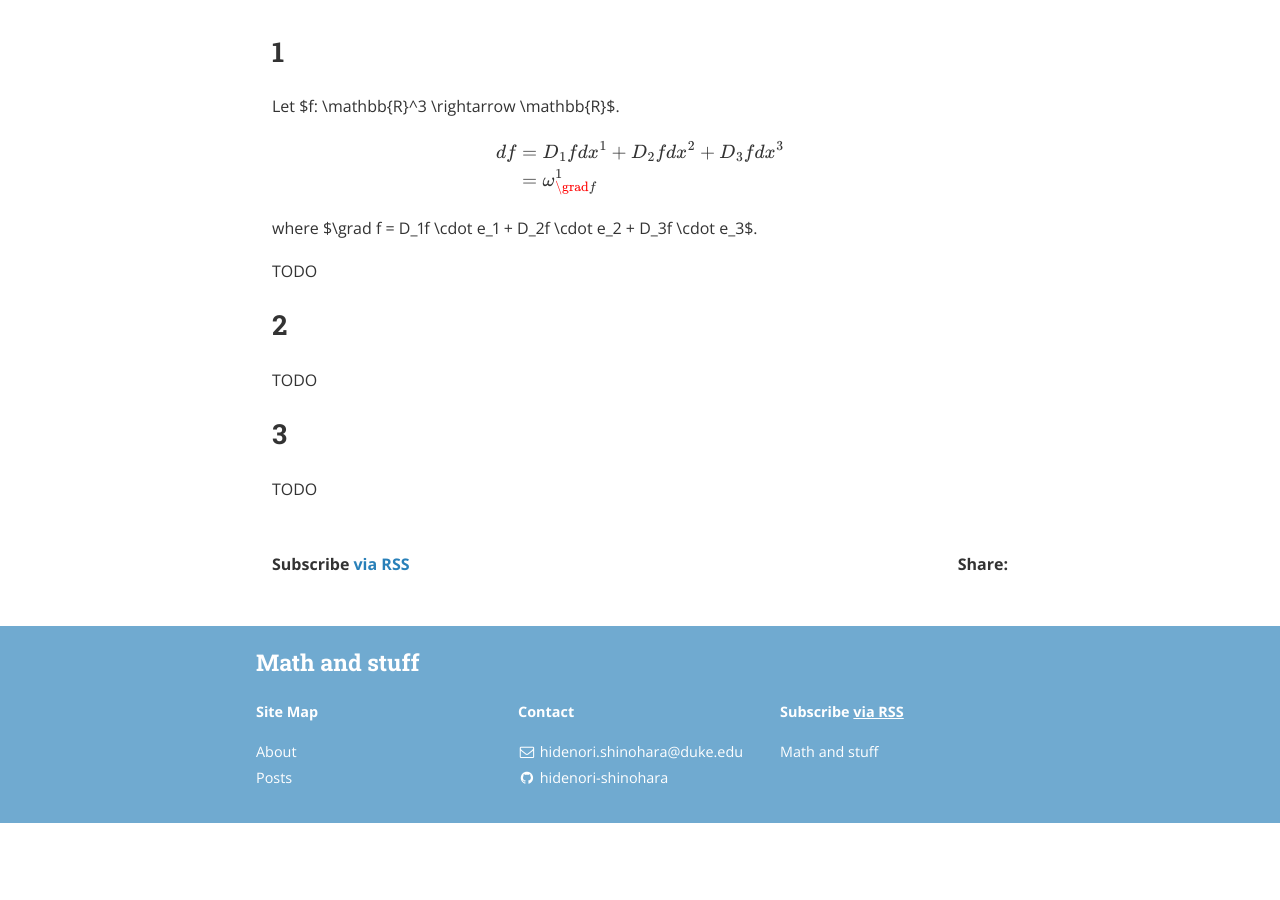
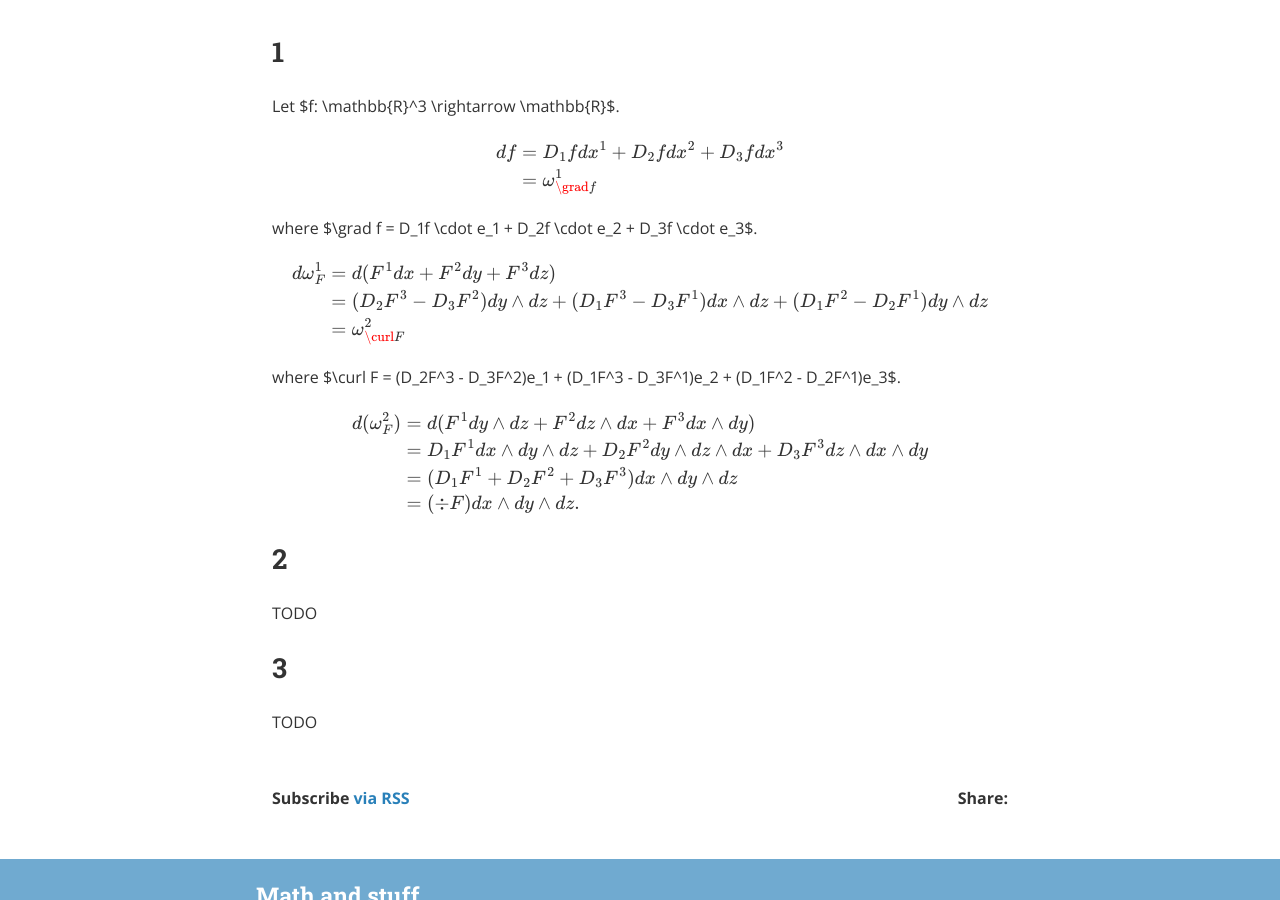
Before and after one commit to hidenori-shinohara/hidenori-shinohara.github.io, a Jekyll site: the page built from _posts/spivak/chapter4/2019-12-14-div-curl-grad-ex-4-19.md, in a window 1280 px wide and 900 px high, scrolled down 810 px. Built offline with Jekyll 4.4.1, drawn with Linux system fonts in a browser that asks for light colours; nearby versions of some CDN libraries; formulas are drawn with MathJax 3; before the commit the page ends 1633 px from its top, so only the background shows below that.

Commit message:
Finish the first subproblem of ex 4-19

```diff
--- a/_posts/spivak/chapter4/2019-12-14-div-curl-grad-ex-4-19.md
+++ b/_posts/spivak/chapter4/2019-12-14-div-curl-grad-ex-4-19.md
@@ -42,7 +42,27 @@ $$
 
 where $\grad f = D_1f \cdot e_1 + D_2f \cdot e_2 + D_3f \cdot e_3$.
 
-TODO
+
+$$
+\begin{align*}
+  d\omega^1_F
+    &= d(F^1dx + F^2dy + F^3dz) \\
+    &= (D_2F^3 - D_3F^2)dy \wedge dz + (D_1F^3 - D_3F^1)dx \wedge dz + (D_1F^2 - D_2F^1)dy \wedge dz \\
+    &= \omega^2_{\curl F}
+\end{align*}
+$$
+
+where $\curl F = (D_2F^3 - D_3F^2)e_1 + (D_1F^3 - D_3F^1)e_2 + (D_1F^2 - D_2F^1)e_3$.
+
+$$
+\begin{align*}
+  d(\omega^2_F)
+    &= d(F^1 dy \wedge dz + F^2 dz \wedge dx + F^3 dx \wedge dy) \\
+    &= D_1F^1 dx \wedge dy \wedge dz + D_2F^2 dy \wedge dz \wedge dx + D_3F^3 dz \wedge dx \wedge dy \\
+    &= (D_1F^1 + D_2F^2 + D_3F^3) dx \wedge dy \wedge dz \\
+    &= (\div F) dx \wedge dy \wedge dz.
+\end{align*}
+$$
 
 ## 2
 TODO
```
